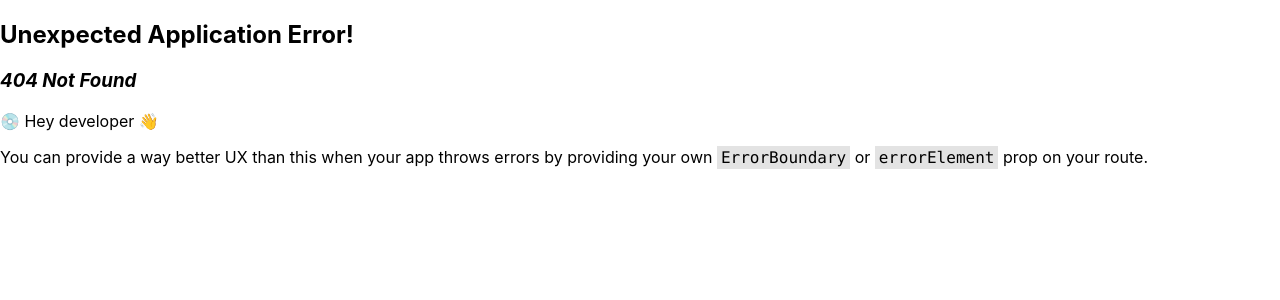
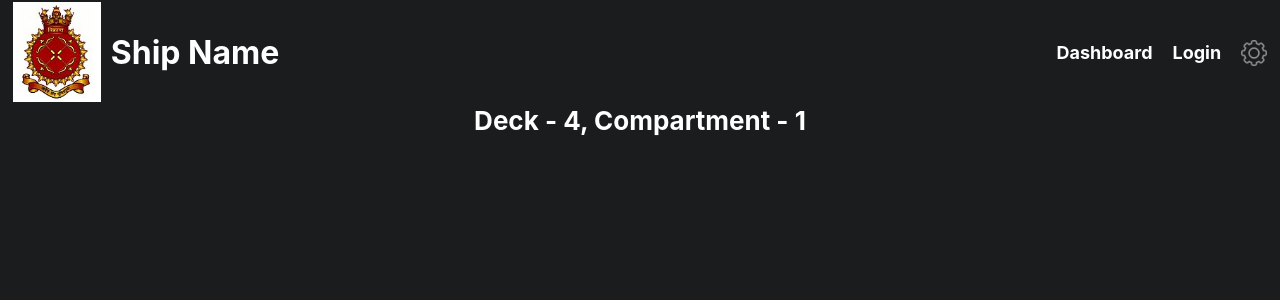
Before and after one commit to cee-diksha/fire_detection, a React (Create React App) app: page /deck/4/1 in a window 1280 px wide. Before the commit this address had no page. Shown: the top 300 px of the page. Built offline with nearby package versions, Linux system fonts and the light colour scheme.

Commit message:
dahboard chart fixed

```diff
--- a/src/components/Grid.js
+++ b/src/components/Grid.js
@@ -50,7 +50,7 @@ const Grid = ({ data, deckNo }) => {
             <Link
               key={boxId}
               style={{ textDecoration: "none" }}
-              to={`deck/${deckNo}`}
+              to={`deck/${deckNo}/${boxId}`}
             >
               <div
                 id={`box-${boxId}`}
--- a/src/components/SpecificCharts.js
+++ b/src/components/SpecificCharts.js
@@ -1,15 +1,15 @@
 
 import { LineChart } from "@mui/x-charts"
 
-export const SpecificBattChart = ({batt}) => {
-    console.log(batt, "battbatt")
+export const SpecificBattChart = ({batt, status}) => {
+    console.log(batt, status, "battbatt")
     const time = [0, ...batt.map(item => item.time)]
     const battery = [0, ...batt.map(item => item.value)]
-    const lineColor = "#05abf9"
+    const lineColor =  status === "yellow" ? "#FFC648" : "#05abf9"
 
  return(
         <LineChart
-            xAxis={[{ data: time }]}
+            xAxis={[{ data: time, scaleType: 'band'}]}
             series={[
                 {
                 data: battery,
@@ -34,10 +34,10 @@ export const SpecificTempChart = ({temperature, status}) => {
     console.log(temperature, status, "speciifc temp chart")
     const time = [0, ...temperature.map(item => item.time)]
     const temp = [0, ...temperature.map(item => item.value)]
-    const lineColor = status === "danger" ? "#F84848" : status === "yellow" ? "#FFC648" : status === "orange" ? "#FF6B3B" : "#05abf9"
+    const lineColor = status === "danger" ? "#F84848" : status === "orange" ? "#FF6B3B" : "#05abf9"
     return(
         <LineChart
-            xAxis={[{ data: time }]}
+            xAxis={[{ data: time, scaleType: 'band' }]}
             series={[
                 {
                 data: temp,
--- /dev/null
+++ b/src/components/SpecificDeck.js
@@ -0,0 +1,13 @@
+import React from 'react'
+import { useParams } from 'react-router-dom'
+
+const SpecificDeck = () => {
+    const {deck} = useParams()
+  return (
+    <div>
+
+    </div>
+  )
+}
+
+export default SpecificDeck
--- a/src/components/TempChart.js
+++ b/src/components/TempChart.js
@@ -18,7 +18,7 @@ export const TempChart = () => {
   return (
     <>
       <LineChart
-        xAxis={[{ data: node }]}
+        xAxis={[{ data: node,  scaleType: 'band' }]}
         series={[
             {
             data: temp,
@@ -49,12 +49,12 @@ export const BatteryChart = () => {
 
   useEffect(() => {
     console.log("chekcinh temp", deviceInfo)
-    setInfo(deviceInfo.filter(item => item.node_type === "sensor"))
+    setInfo(deviceInfo)
   }, [deviceInfo])
     return (
       <>
         <LineChart
-          xAxis={[{ data: node }]}
+          xAxis={[{ data: node, scaleType: 'band' }]}
           series={[
               {
               data: battery,
--- a/src/pages/SpecificDeck.js
+++ b/src/pages/SpecificComp.js
@@ -7,24 +7,17 @@ import shipcrest from "../assets/INS_Vikrant_crest.jpg"
 import { deckInfo } from '../assets/info'
 
 
-const SpecificDeck = () => {
-    const {id} = useParams()
+const SpecificComp = () => {
+    const {deck, comp} = useParams()
     const {isLogin} = useContext(MainContext)
-    const [deckData, setDeckData] = useState(deckInfo.filter(item => item.deck === parseInt(id)))
-    console.log(deckData, "deckData")
-
-    const dangerDevices = deckData.map(deck => ({
-      ...deck,
-      devices: deck.devices.filter(device =>
-          device.node_info.some(node => node.status === "danger")
-      )
-  }))
-  .filter(deck => deck.devices.length > 0);
-
-  console.log(dangerDevices, "speicifc deck")
+    const [compData, setCompData] = useState(null)
+    console.log(compData, "deckData")
 
     useEffect(() => {
-      setDeckData(deckInfo.filter(item => item.deck === parseInt(id)))
+      const deckdata = deckInfo.filter(item => item.deck === parseInt(deck))
+      const compdata = deckdata[0].devices.filter(item => item.comp === parseInt(comp))
+      console.log(compdata, "compdata")
+      setCompData(compdata)
     }, [deckInfo])
 
   return (
@@ -41,7 +34,7 @@ const SpecificDeck = () => {
              style={{ pointerEvents: isLogin ? 'auto' : 'none', opacity: isLogin ? 1 : 0.5 }}><img src={settings} alt="settings" className='img'/></Link>
         </div>
       </div>
-      <h4 className="h4">Deck - {id} </h4>
+      <h4 className="h4">Deck - {deck}, Compartment - {comp} </h4>
       <div>
 
       </div>
@@ -49,4 +42,4 @@ const SpecificDeck = () => {
   )
 }
 
-export default SpecificDeck
+export default SpecificComp
--- a/src/pages/SpecificDevice.js
+++ b/src/pages/SpecificDevice.js
@@ -53,7 +53,7 @@ const SpecificDevice = () => {
       </div> */}
       <div className='specific-device-charts'>
           {specificData[0].node_type === "sensor" && <SpecificTempChart temperature = {specificData[0].temperature} status={device[0].status}/>}
-          <SpecificBattChart batt = {specificData[0].battery_percentage} />
+          <SpecificBattChart batt = {specificData[0].battery_percentage} status={device[0].status}/>
         </div>
       {/* <div className='device-table'>
         <table>
```
Also changed, not shown: src/routes.js (+7 -2 lines).
